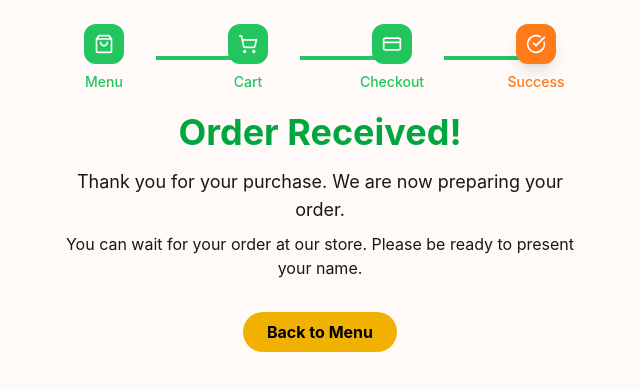
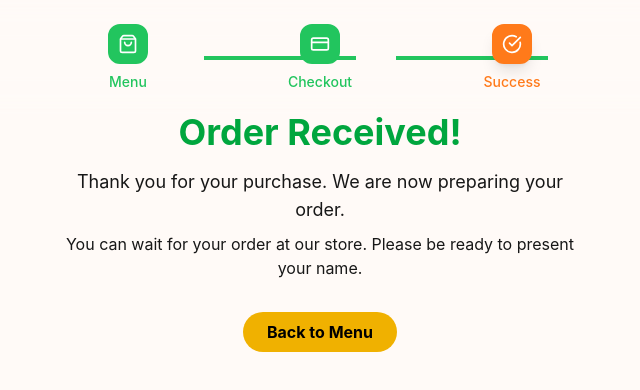
Before and after one commit to T1nker-1220/kusinadeamadeo, a Next.js app: page /order-success in a window 1280 px wide. Shown: the top 390 px of the page, without its empty margins (320-960 px from the left). Built offline with nearby package versions, Linux system fonts and the light colour scheme.

Commit message:
Fix step path for Menu in Stepper component: updated path from '/' to '/menu' for accurate navigation.

```diff
--- a/src/components/ui/Stepper.tsx
+++ b/src/components/ui/Stepper.tsx
@@ -4,8 +4,7 @@ import { usePathname, useRouter } from 'next/navigation';
 import { ShoppingBag, ShoppingCart, CreditCard, CheckCircle } from 'lucide-react';
 
 const steps = [
-  { label: 'Menu', path: '/', icon: <ShoppingBag size={20} /> },
-  { label: 'Cart', path: '/cart', icon: <ShoppingCart size={20} /> },
+  { label: 'Menu', path: '/menu', icon: <ShoppingBag size={20} /> },
   { label: 'Checkout', path: '/checkout', icon: <CreditCard size={20} /> },
   { label: 'Success', path: '/order-success', icon: <CheckCircle size={20} /> },
 ];
```
